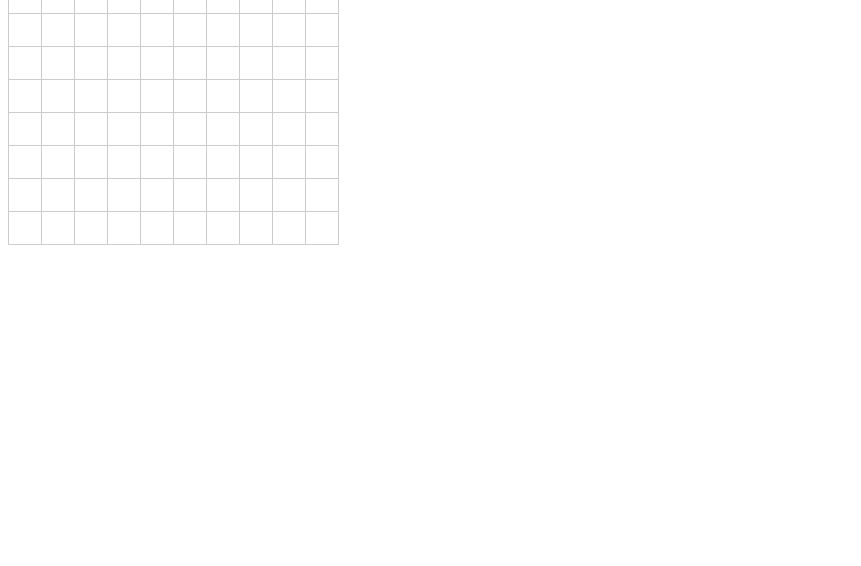
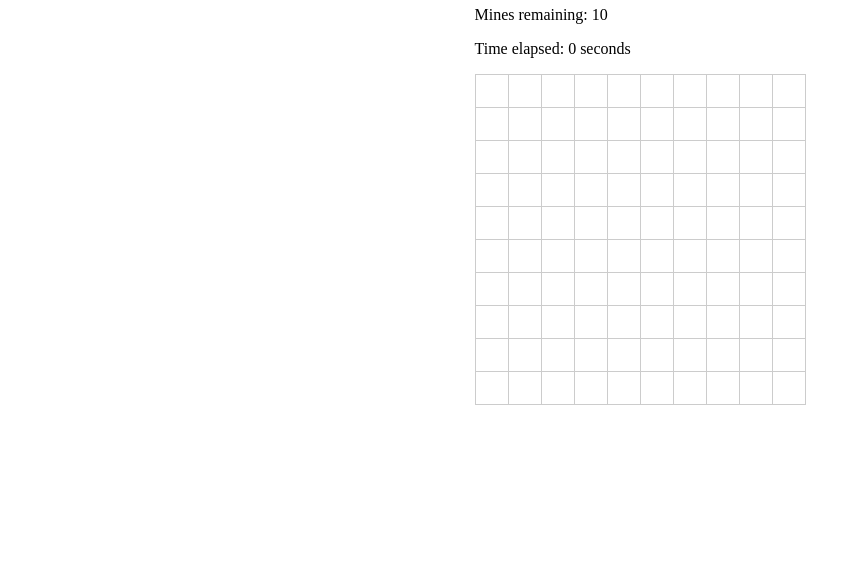
Before and after one commit to SurvivaLlama/html-games, a plain HTML site: page minesweeper.html in a window 1280 px wide. Shown: the part 234-800 px from the top of the page, without its empty margins (0-861 px from the left). Drawn offline with Linux system fonts and the light colour scheme.

Commit message:
Update minesweeper.html

```diff
--- a/minesweeper.html
+++ b/minesweeper.html
@@ -5,6 +5,14 @@
     <meta name="viewport" content="width=device-width, initial-scale=1.0">
     <title>Minesweeper</title>
     <style>
+        body {
+            display: flex;
+            flex-direction: column;
+            align-items: center;
+            justify-content: center;
+            min-height: 100vh;
+            margin: 0;
+        }
         table { border-collapse: collapse; }
         td { width: 30px; height: 30px; text-align: center; vertical-align: middle; border: 1px solid #ccc; font-weight: bold; }
         .revealed { background-color: #ddd; }
@@ -12,10 +20,12 @@
     </style>
 </head>
 <body>
-    <h1>Minesweeper</h1>
-    <p>Mines remaining: <span id="mines-remaining">10</span></p>
-    <p>Time elapsed: <span id="time-elapsed">0</span> seconds</p>
-    <table id="grid" oncontextmenu="return false;"></table>
+    <div>
+        <h1>Minesweeper</h1>
+        <p>Mines remaining: <span id="mines-remaining">10</span></p>
+        <p>Time elapsed: <span id="time-elapsed">0</span> seconds</p>
+        <table id="grid" oncontextmenu="return false;"></table>
+    </div>
     <script>
         const numRows = 10;
         const numCols = 10;
```
